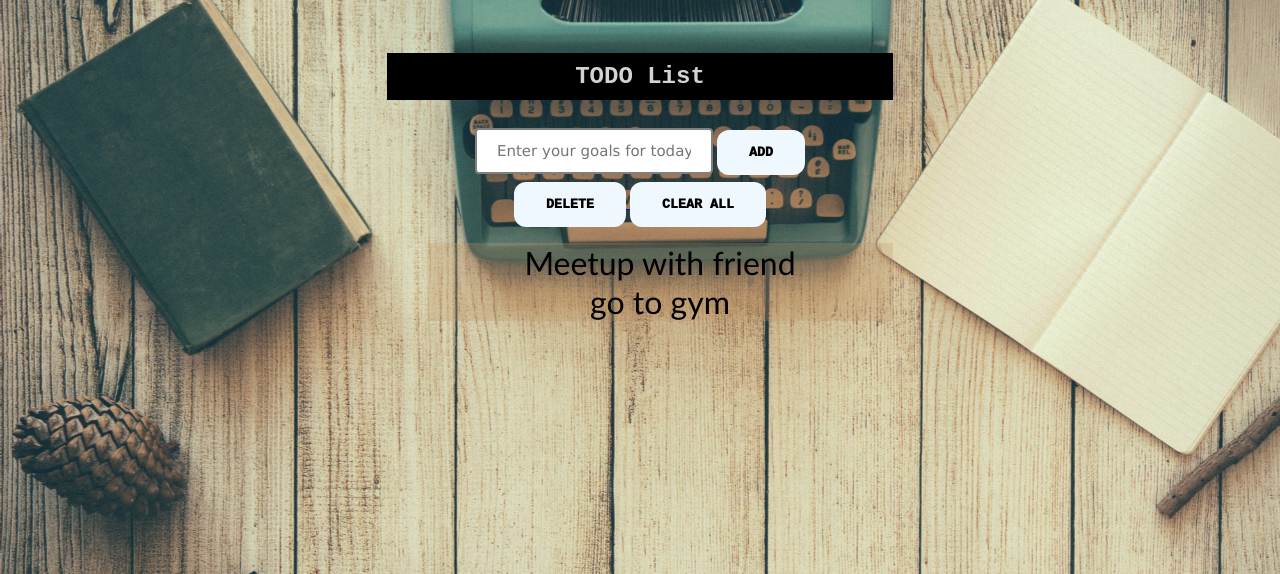
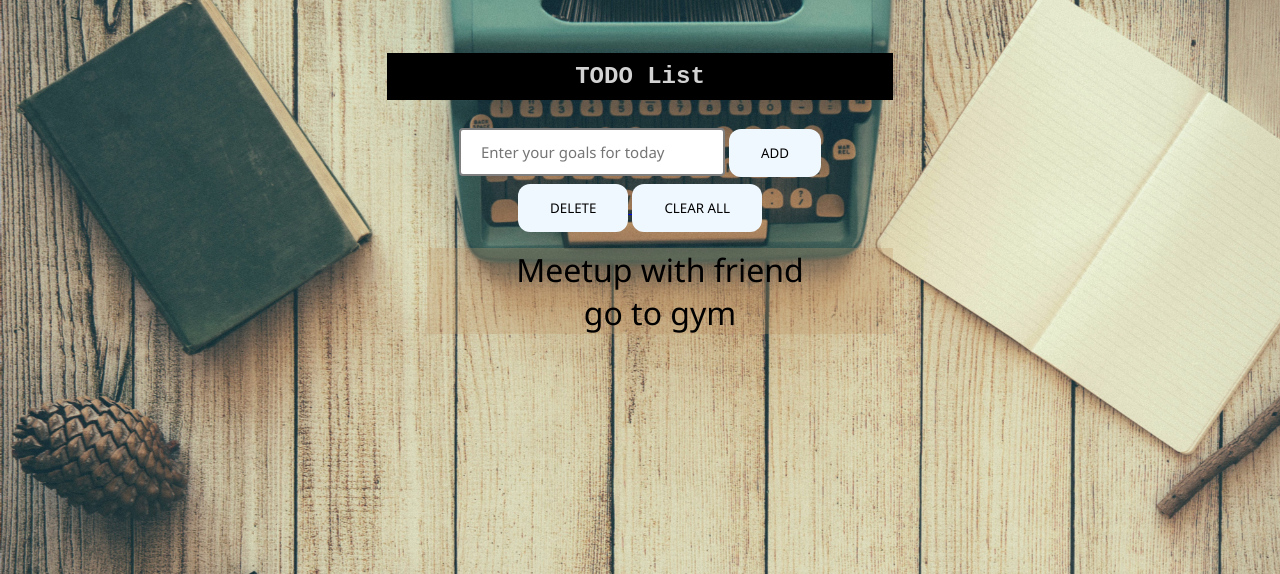
Before and after one commit to akashdhr/todoapp, a Django app: page / in a window 1280 px wide. Shown: the top 574 px of the page. Run offline with Django 3.2, Linux system fonts and the light colour scheme; data comes from the database, SQL or seed files in the repository; both versions use the stored data as it was after the commit.

Commit message:
Changed fonts

```diff
--- a/todo/static/todo/style.css
+++ b/todo/static/todo/style.css
@@ -2,13 +2,12 @@
     background-color: aliceblue;
     border: none;
     border-radius: 12px;
-    font-family: 'Courier New', Courier, monospace;
+    font-family: 'Segoe UI', Tahoma, Geneva, Verdana, sans-serif;
     color: black;
     padding: 15px 32px;
     text-align: center;
     text-decoration: none;
     display: inline-block;
-    font-weight: 1000;
 }
 
 .btn:hover {
@@ -33,7 +32,7 @@ input[type=text]{
     border: 2px solid grey;
     border-radius: 4px;
     font-size: 15px;
-    font-family: 'Lucida Sans', 'Lucida Sans Regular', 'Lucida Grande', 'Lucida Sans Unicode', Geneva, Verdana, sans-serif;
+    font-family: 'Segoe UI', Tahoma, Geneva, Verdana, sans-serif;
 }
 
 ul{
@@ -43,7 +42,7 @@ ul{
 }
 
 li{
-    font-family: 'Trebuchet MS', 'Lucida Sans Unicode', 'Lucida Grande', 'Lucida Sans', Arial, sans-serif;
+    font-family: 'Segoe UI', Tahoma, Geneva, Verdana, sans-serif;
     font-size: 2em;
     background:rgba(193, 154, 107, 0.3);
     /*font-weight: 200;*/
```
Also changed, not shown: db.sqlite3.
